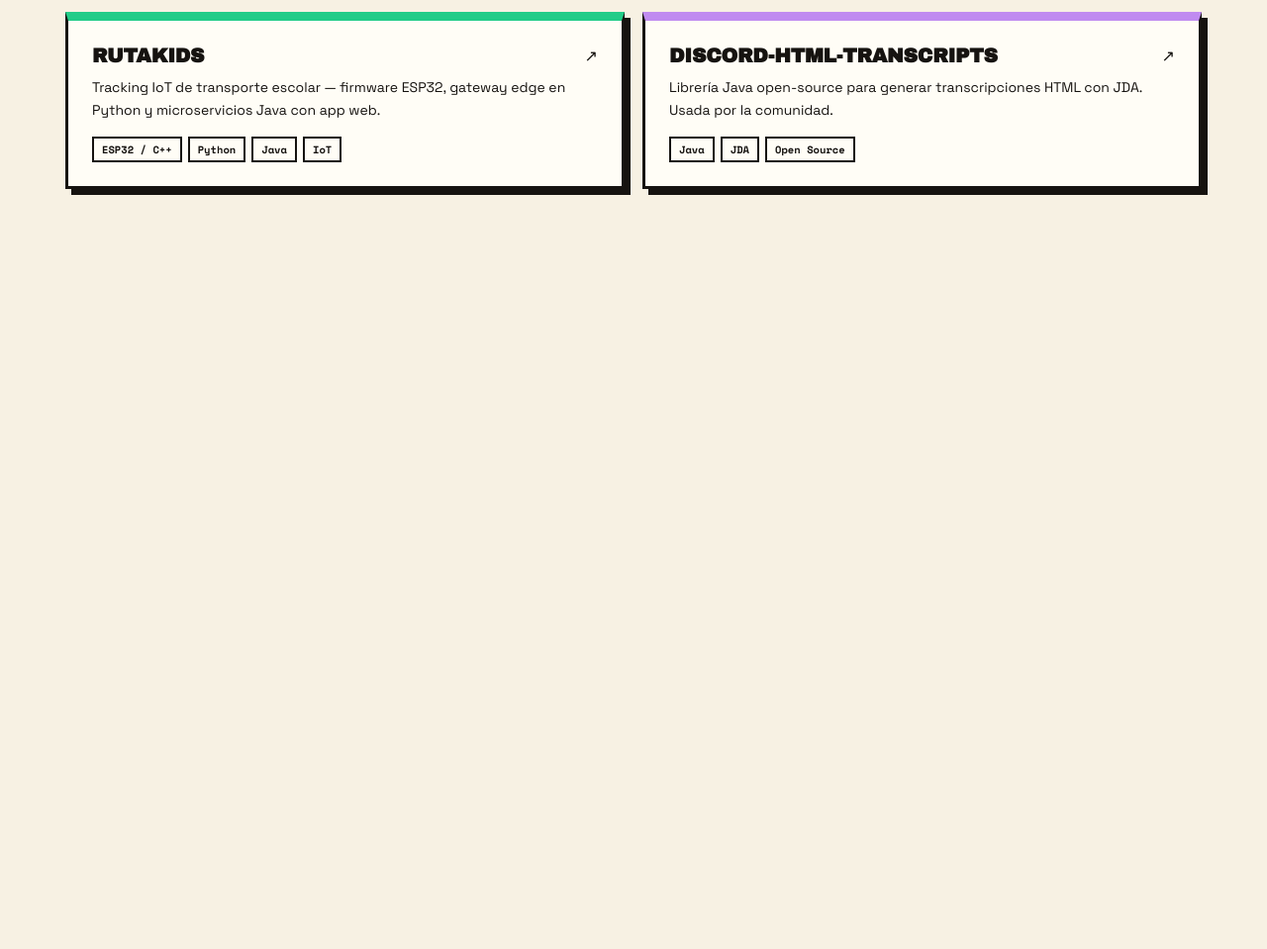
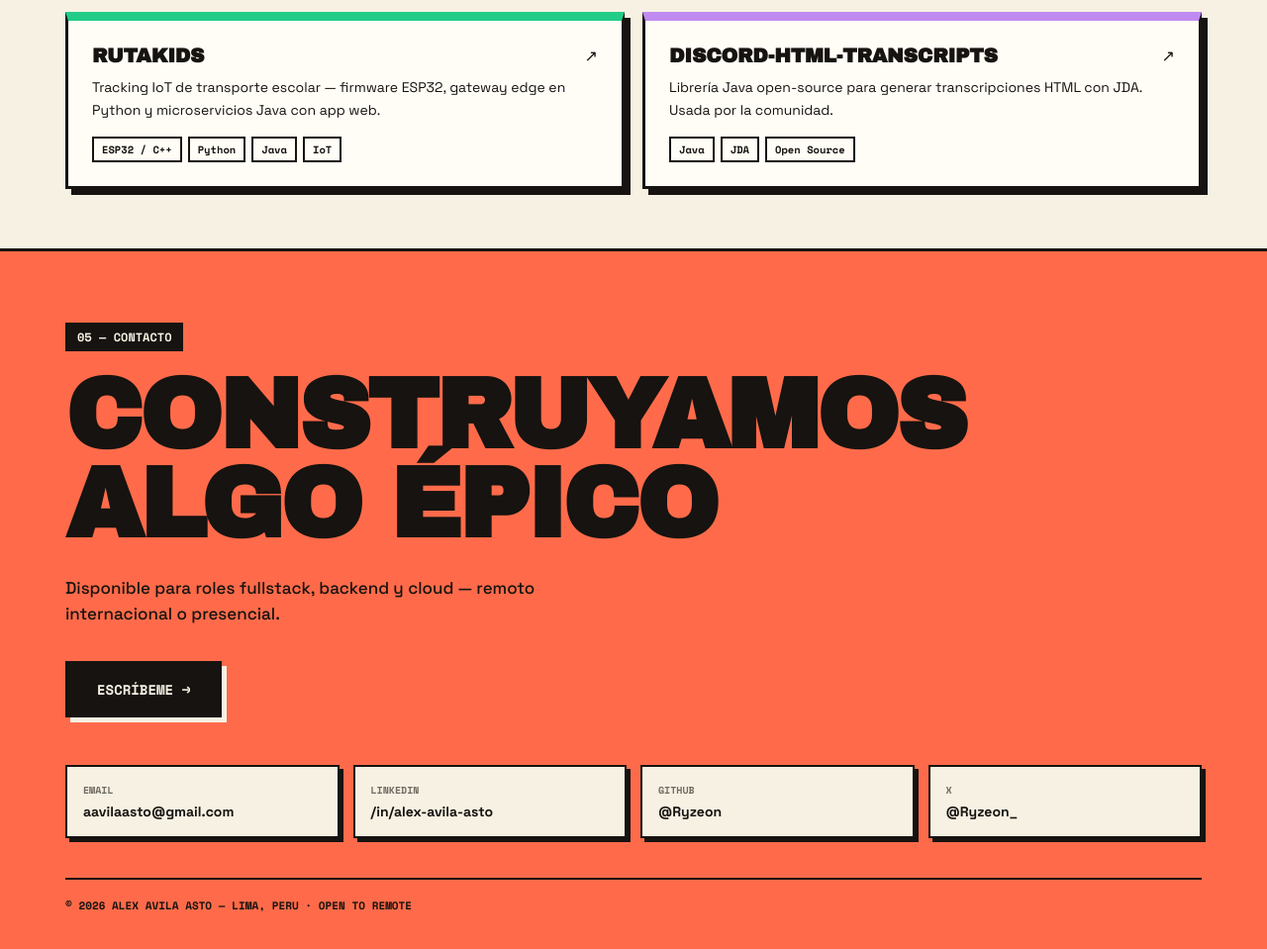
Before and after one commit to Ryzeon/ryz-portafolio, an Astro site: page / in a window 1280 px wide. Shown: the part 3757-4716 px from the top of the page at 99% size. Before the commit the page ends 4008 px from the top, so only its background shows below. Built offline with nearby package versions, Linux system fonts and the light colour scheme; Astro itself is replaced by a stand-in of ours.

Commit message:
feat: add contact section

```diff
--- /dev/null
+++ b/src/components/Contact.astro
@@ -0,0 +1,143 @@
+---
+import type { UIStrings } from '../i18n/types'
+import type { Social } from '../data/portfolio'
+
+interface Props {
+  ui: UIStrings
+  socials: Social[]
+}
+
+const { ui, socials } = Astro.props
+
+const email = socials.find((social) => social.key === 'Email')
+const mailto = email?.href ?? 'mailto:aavilaasto@gmail.com'
+---
+
+<section id="contact" class="contact">
+  <div class="pf-container contact__inner">
+    <span class="contact__label">05 — {ui.contactLabel}</span>
+    <h2 class="contact__title">{ui.contactTitle}</h2>
+    <p class="contact__body">{ui.contactBody}</p>
+
+    <a href={mailto} class="contact__cta pf-press-light">{ui.contactCta} →</a>
+
+    <div class="contact__socials">
+      {
+        socials.map((social) => (
+          <a href={social.href} target="_blank" rel="noopener" class="contact__social pf-press">
+            <span class="contact__social-key">{social.key}</span>
+            <span class="contact__social-value">{social.value}</span>
+          </a>
+        ))
+      }
+    </div>
+
+    <div class="contact__footer">© 2026 Alex Avila Asto — Lima, Peru · Open to remote</div>
+  </div>
+</section>
+
+<style>
+  .contact {
+    border-top: 3px solid var(--pf-ink);
+    background: var(--pf-primary);
+  }
+
+  .contact__inner {
+    padding-block: 72px;
+  }
+
+  .contact__label {
+    display: inline-block;
+    font-family: var(--pf-font-mono);
+    font-size: 12px;
+    font-weight: 700;
+    text-transform: uppercase;
+    background: var(--pf-ink);
+    color: var(--pf-bg);
+    padding: 6px 12px;
+    margin-bottom: 20px;
+  }
+
+  .contact__title {
+    font-family: var(--pf-font-display);
+    font-size: clamp(40px, 8vw, 100px);
+    line-height: 0.9;
+    text-transform: uppercase;
+    letter-spacing: -0.03em;
+    margin-bottom: 26px;
+  }
+
+  .contact__body {
+    font-size: 17px;
+    font-weight: 500;
+    line-height: 1.55;
+    max-width: 540px;
+    margin-bottom: 34px;
+  }
+
+  .contact__cta {
+    display: inline-block;
+    font-family: var(--pf-font-mono);
+    font-size: 14px;
+    font-weight: 700;
+    text-transform: uppercase;
+    padding: 16px 30px;
+    background: var(--pf-ink);
+    color: var(--pf-bg);
+    border: 2px solid var(--pf-ink);
+    box-shadow: 5px 5px 0 var(--pf-bg);
+    margin-bottom: 48px;
+    transition: transform 0.12s, box-shadow 0.12s;
+  }
+
+  .contact__cta:hover,
+  .contact__cta:focus-visible {
+    transform: translate(2px, 2px);
+    box-shadow: 1px 1px 0 var(--pf-bg);
+  }
+
+  .contact__socials {
+    display: grid;
+    grid-template-columns: repeat(2, 1fr);
+    gap: 14px;
+  }
+
+  .contact__social {
+    display: flex;
+    flex-direction: column;
+    gap: 5px;
+    background: var(--pf-bg);
+    border: 2px solid var(--pf-ink);
+    padding: 16px;
+    box-shadow: 4px 4px 0 var(--pf-ink);
+  }
+
+  .contact__social-key {
+    font-family: var(--pf-font-mono);
+    font-size: 10px;
+    font-weight: 700;
+    text-transform: uppercase;
+    opacity: 0.6;
+  }
+
+  .contact__social-value {
+    font-weight: 700;
+    font-size: 14px;
+  }
+
+  .contact__footer {
+    font-family: var(--pf-font-mono);
+    font-size: 11px;
+    font-weight: 700;
+    text-transform: uppercase;
+    margin-top: 40px;
+    border-top: 2px solid var(--pf-ink);
+    padding-top: 18px;
+  }
+
+  @media (min-width: 620px) {
+    .contact__socials {
+      grid-template-columns: repeat(4, 1fr);
+    }
+  }
+</style>
--- a/src/pages/index.astro
+++ b/src/pages/index.astro
@@ -7,6 +7,7 @@ import About from '../components/About.astro'
 import Stack from '../components/Stack.astro'
 import Experience from '../components/Experience.astro'
 import Work from '../components/Work.astro'
+import Contact from '../components/Contact.astro'
 import { getUI } from '../i18n'
 import { getPortfolio } from '../data/portfolio'
 
@@ -27,4 +28,5 @@ const data = getPortfolio(lang)
   <Stack ui={ui} groups={data.stackGroups} />
   <Experience ui={ui} jobs={data.experience} education={data.education} />
   <Work ui={ui} featured={data.featured} projects={data.projects} />
+  <Contact ui={ui} socials={data.socials} />
 </BaseLayout>
```
